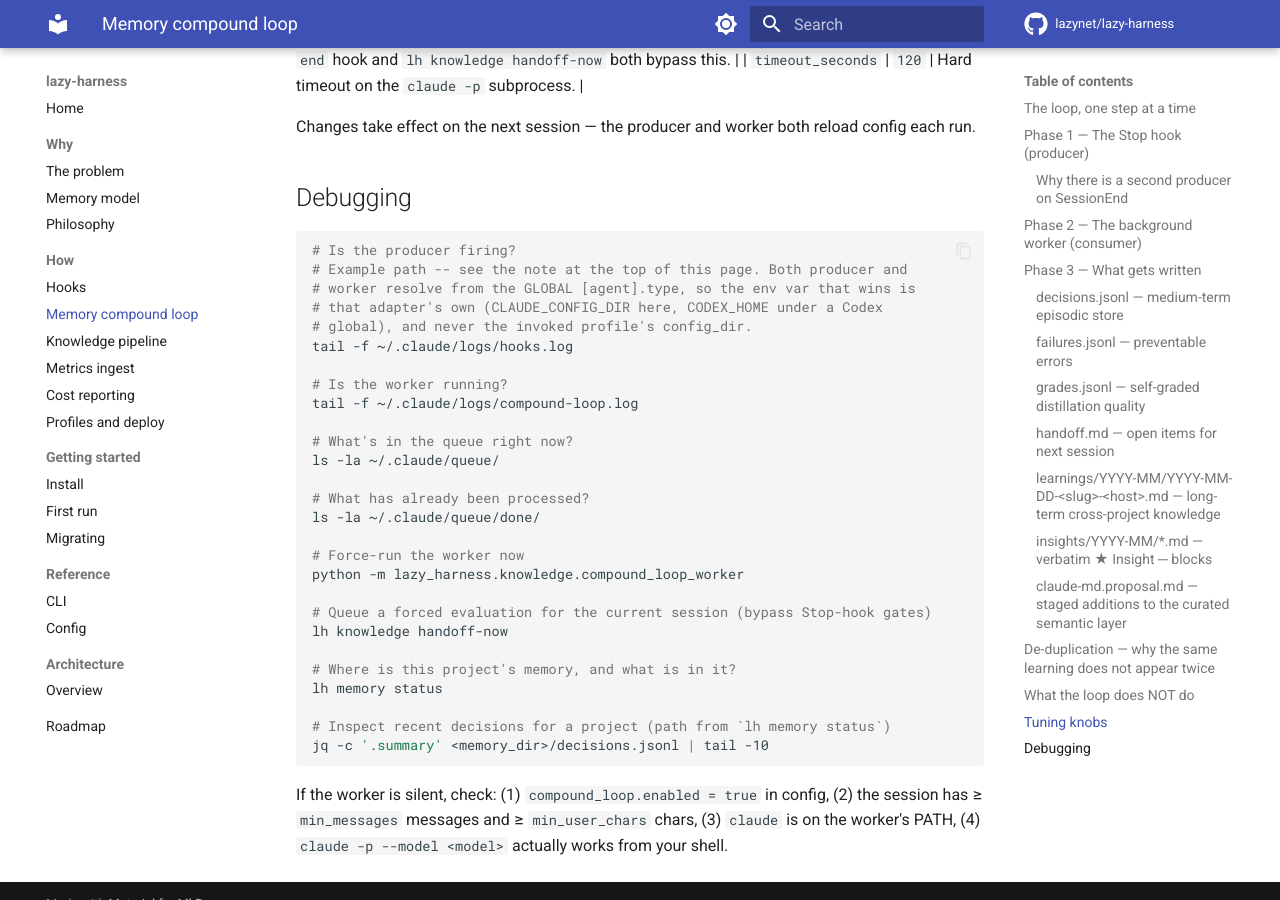
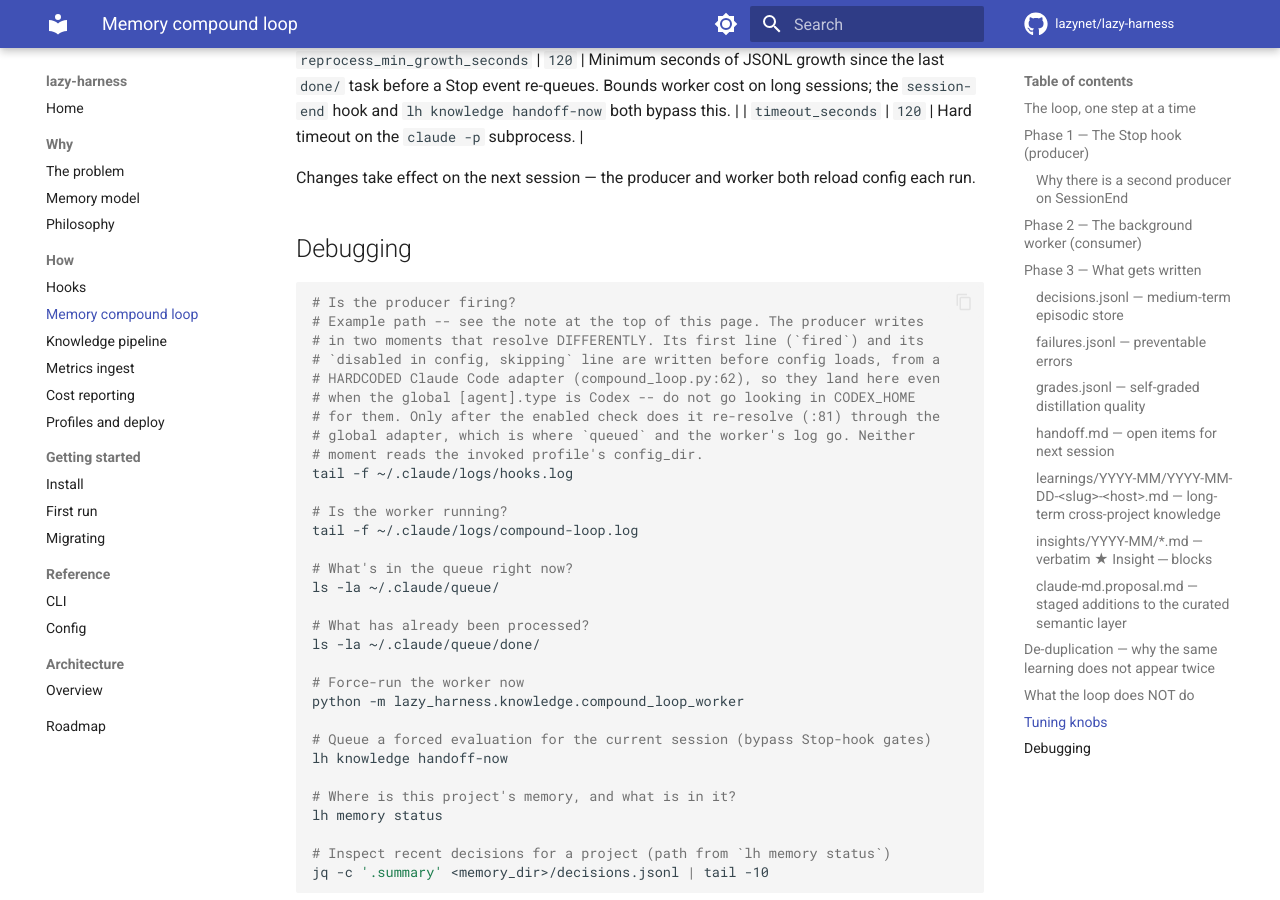
Before and after one commit to lazynet/lazy-harness, an MkDocs documentation site: the page built from docs/how/memory-compound.md, in a window 1280 px wide and 900 px high, scrolled down 10024 px. Built offline with MkDocs 1.6.1 and Material for MkDocs 9.7.7, drawn with Linux system fonts in a browser that asks for light colours; comment, search, counter and statistics services are not loaded; some of the changed text lies outside the part shown.

Commit message:
docs: split the producer's two resolution moments in the debugging note
compound_loop.py:62 resolves the bootstrap log from a hardcoded Claude Code adapter whatever the configured agent is, so an operator on a Codex global following the old note would have looked in CODEX_HOME for a line that is not there. The same generalisation was in the page's opening note, which is fixed alongside it.

The disabled-skip line belongs to that first moment too: its return at :78 precedes the re-resolution at :81, so only queued and the worker's log follow the global adapter.

ADR-008 said the spellings differ under any other combination; an override can name the same directory, so they may differ.

````diff
--- a/docs/how/memory-compound.md
+++ b/docs/how/memory-compound.md
@@ -7,11 +7,14 @@ If you want the design rationale, read [ADR-008 — Compound loop async worker](
 ## The loop, one step at a time
 
 Every `~/.claude/...` path on this page is an **example**, not a fixed location: it is what a
-single-profile Claude Code install with no environment override resolves to. The producer and the
-worker both resolve their directory from the global `[agent].type` — not from the profile the hook
-was invoked with — and then from that adapter's own environment variable (`CLAUDE_CONFIG_DIR`,
-`CODEX_HOME`, …) before its global fallback. Substitute accordingly; `agent_runtime_dir` in
-`core/paths.py` is the source of truth, and `docs/how/hooks.md` has the full resolution order.
+single-profile Claude Code install with no environment override resolves to. Neither the producer
+nor the worker reads the profile the hook was invoked with. Past that, they resolve in two
+different moments: the producer's pre-config lines go to a **hardcoded** Claude Code adapter
+(`compound_loop.py:62`) whatever the configured agent is, while everything after the enabled check
+— the queue, the task files, `queued`, and the worker's own log — follows the **global**
+`[agent].type` and then that adapter's own environment variable (`CLAUDE_CONFIG_DIR`, `CODEX_HOME`,
+…) before its global fallback. Substitute accordingly; `agent_runtime_dir` in `core/paths.py` is the
+source of truth, and `docs/how/hooks.md` has the full resolution order.
 
 ```
   session ends
@@ -296,10 +299,14 @@ Changes take effect on the next session — the producer and worker both reload
 
 ```bash
 # Is the producer firing?
-# Example path -- see the note at the top of this page. Both producer and
-# worker resolve from the GLOBAL [agent].type, so the env var that wins is
-# that adapter's own (CLAUDE_CONFIG_DIR here, CODEX_HOME under a Codex
-# global), and never the invoked profile's config_dir.
+# Example path -- see the note at the top of this page. The producer writes
+# in two moments that resolve DIFFERENTLY. Its first line (`fired`) and its
+# `disabled in config, skipping` line are written before config loads, from a
+# HARDCODED Claude Code adapter (compound_loop.py:62), so they land here even
+# when the global [agent].type is Codex -- do not go looking in CODEX_HOME
+# for them. Only after the enabled check does it re-resolve (:81) through the
+# global adapter, which is where `queued` and the worker's log go. Neither
+# moment reads the invoked profile's config_dir.
 tail -f ~/.claude/logs/hooks.log
 
 # Is the worker running?
````
Also changed, not shown: specs/adrs/008-compound-loop-async-worker.md (+2 -1 lines).
